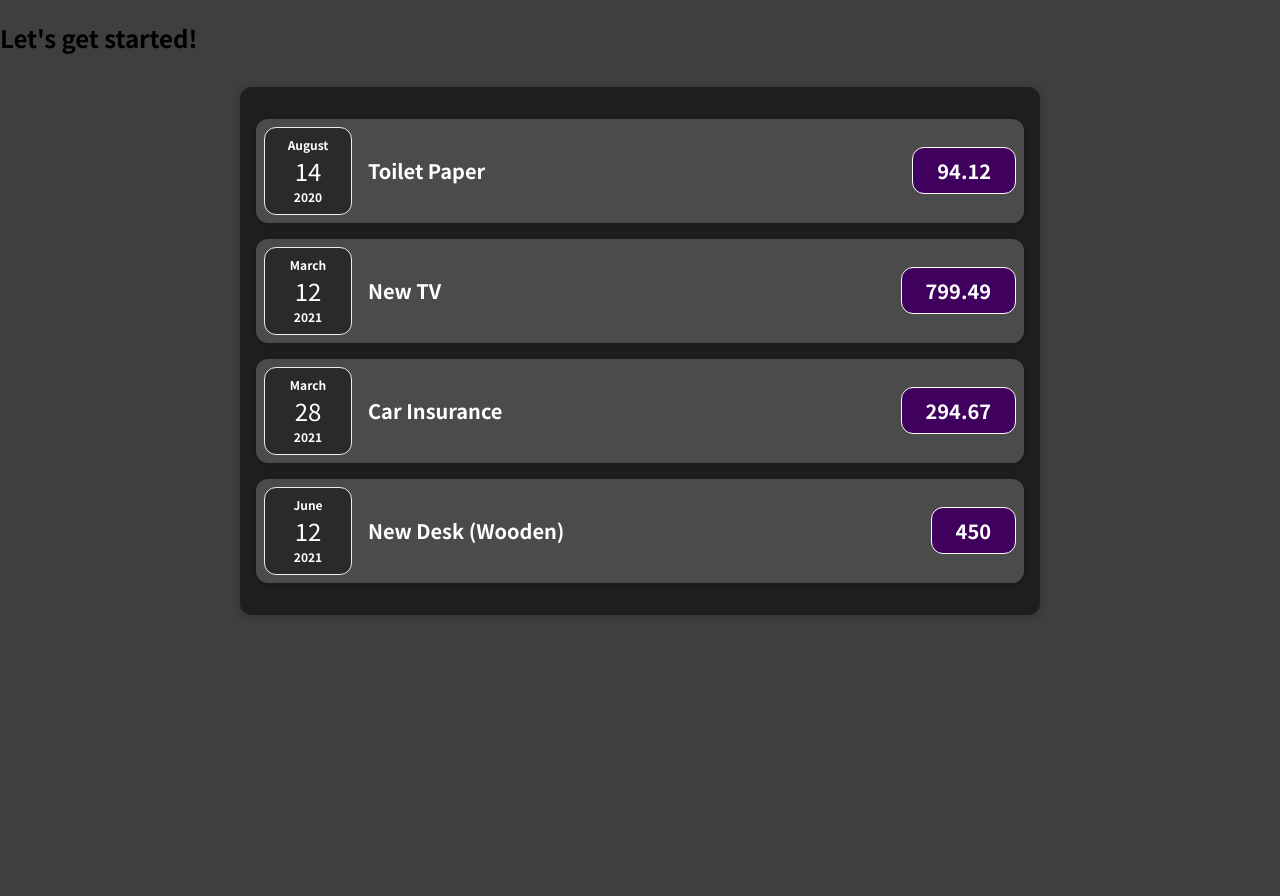
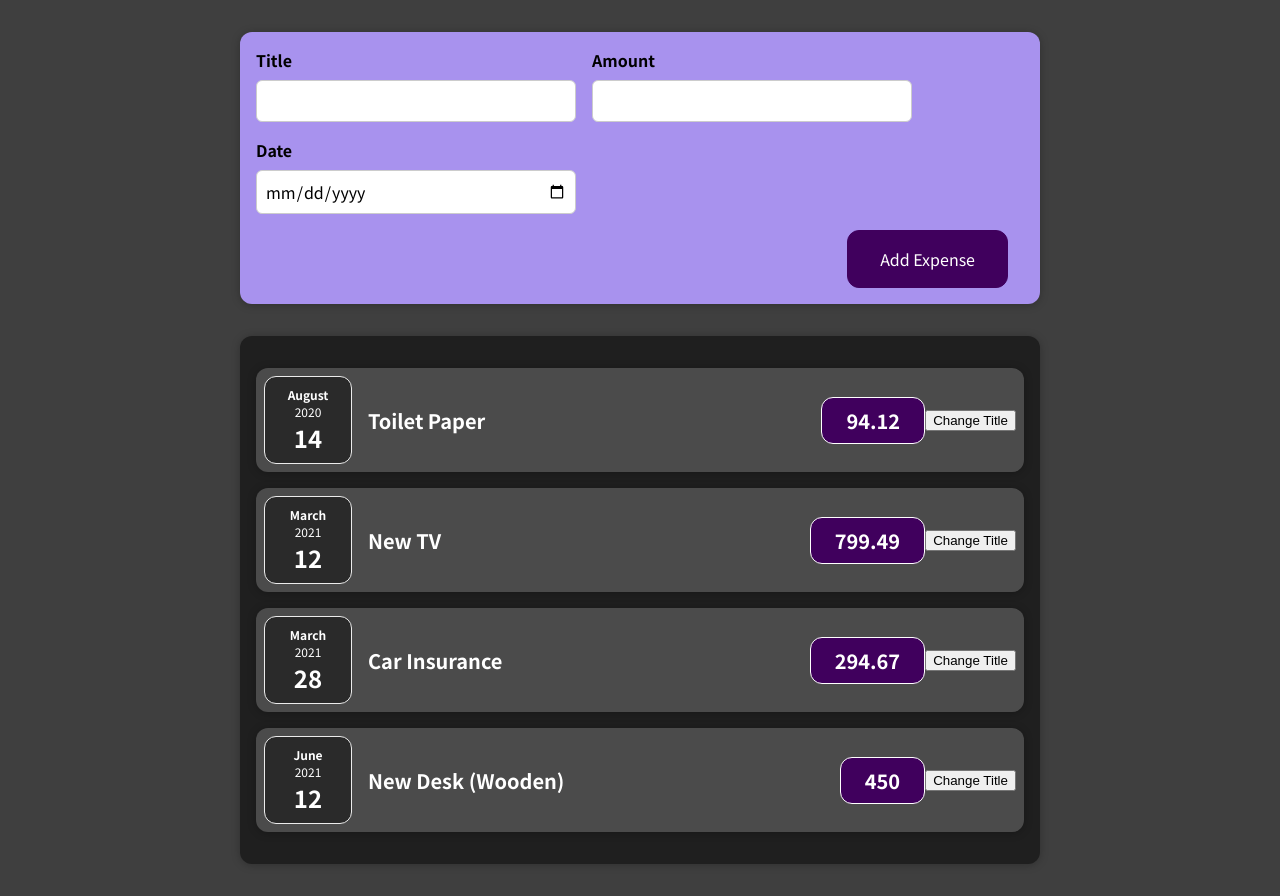
Before and after one commit to walt-wood/web-finances-app, a React (Create React App) app: page / in a window 1280 px wide. Before the commit the page ends 800 px from the top, so only its background shows below. Built offline with nearby package versions, Linux system fonts and the light colour scheme.

Commit message:
Through #55

```diff
--- a/src/App.js
+++ b/src/App.js
@@ -1,5 +1,6 @@
 import ExpenseItem from "./components/Expenses/ExpenseItem";
 import Expenses from "./components/Expenses/Expenses";
+import NewExpense from "./components/NewExpense/NewExpense";
 
 const App = () => {
   const expenses = [
@@ -25,7 +26,7 @@
   ];
   return (
     <div>
-      <h2>Let's get started!</h2>
+      <NewExpense />
       <Expenses items={expenses} />
     </div>
   );
--- a/src/components/Expenses/ExpenseDate.css
+++ b/src/components/Expenses/ExpenseDate.css
@@ -18,9 +18,9 @@
 
 .expense-date__year {
   font-size: 0.75rem;
-  font-weight: bold;
 }
 
 .expense-date__day {
   font-size: 1.5rem;
+  font-weight: bold;
 }
--- a/src/components/Expenses/ExpenseDate.js
+++ b/src/components/Expenses/ExpenseDate.js
@@ -8,8 +8,8 @@
   return (
     <div className="expense-date">
       <div className="expense-date__month">{month}</div>
+      <div className="expense-date__year">{year}</div>
       <div className="expense-date__day">{day}</div>
-      <div className="expense-date__year">{year}</div>
     </div>
   );
 };
--- a/src/components/Expenses/ExpenseItem.js
+++ b/src/components/Expenses/ExpenseItem.js
@@ -1,15 +1,25 @@
 import "./ExpenseItem.css";
 import ExpenseDate from "./ExpenseDate";
 import Card from "../UI/Card";
+import { useState } from "react";
 
 const ExpenseItem = (props) => {
+  // useState() cannot be called outside component functions or inside nested functions
+  const [title, setTitle] = useState(props.title);
+
+  const clickHandler = () => {
+    // This schedules the update, so a console.log(title) here would show old value.
+    setTitle("Updated!");
+  };
+
   return (
     <Card className="expense-item">
       <ExpenseDate date={props.date} />
       <div className="expense-item__description">
-        <h2>{props.title}</h2>
+        <h2>{title}</h2>
         <div className="expense-item__price">{props.amount}</div>
       </div>
+      <button onClick={clickHandler}>Change Title</button>
     </Card>
   );
 };
--- /dev/null
+++ b/src/components/NewExpense/ExpenseForm.css
@@ -0,0 +1,26 @@
+.new-expense__controls {
+  display: flex;
+  flex-wrap: wrap;
+  gap: 1rem;
+  margin-bottom: 1rem;
+  text-align: left;
+}
+
+.new-expense__control label {
+  font-weight: bold;
+  margin-bottom: 0.5rem;
+  display: block;
+}
+
+.new-expense__control input {
+  font: inherit;
+  padding: 0.5rem;
+  border-radius: 6px;
+  border: 1px solid #ccc;
+  width: 20rem;
+  max-width: 100%;
+}
+
+.new-expense__actions {
+  text-align: right;
+}
--- /dev/null
+++ b/src/components/NewExpense/ExpenseForm.js
@@ -0,0 +1,90 @@
+import "./ExpenseForm.css";
+import { useState } from "react";
+
+const ExpenseForm = () => {
+  // Multiple state slice approach
+  // target.value is always a string so send useState empty string.
+  //   const [enteredTitle, setEnteredTitle] = useState("");
+  //   const [enteredDate, setEnteredDate] = useState("");
+  //   const [enteredAmount, setEnteredAmount] = useState("");
+
+  // Above approach is not necessary by passing object to useState({})
+  const [userInput, setUserInput] = useState({
+    enterdTitle: "",
+    enteredAmount: "",
+    enteredDate: "",
+  });
+
+  const titleChangeHandler = (event) => {
+    // Multiple state approach
+    // setEnteredTitle(event.target.value);
+
+    // Single state approach
+    // Since React replaces old state with this update, must give it all data.
+    setUserInput({
+      // Copy old object
+      ...userInput,
+      // Update title
+      enterdTitle: event.target.value,
+    });
+  };
+
+  const amountChangeHandler = (event) => {
+    // setEnteredAmount(event.target.value);
+    setUserInput({
+      // Copy old object
+      ...userInput,
+      // Update title
+      enterdAmount: event.target.value,
+    });
+  };
+
+  const dateChangeHandler = (event) => {
+    // setEnteredDate(event.target.value);
+    setUserInput({
+      // Copy old object
+      ...userInput,
+      // Update title
+      enteredDate: event.target.value,
+    });
+  };
+
+  return (
+    <form>
+      <div className="new-expense__controls">
+        <div className="new-expense__control">
+          <label>Title</label>
+          <input
+            type="text"
+            onChange={titleChangeHandler}
+            min="0.01"
+            step="0.01"
+          />
+        </div>
+        <div className="new-expense__control">
+          <label>Amount</label>
+          <input
+            type="number"
+            onChange={amountChangeHandler}
+            min="0.01"
+            step="0.01"
+          />
+        </div>
+        <div className="new-expense__control">
+          <label>Date</label>
+          <input
+            type="date"
+            onChange={dateChangeHandler}
+            min="2019-01-01"
+            max="2022-12-31"
+          />
+        </div>
+      </div>
+      <div className="new-expense__actions">
+        <button type="submit">Add Expense</button>
+      </div>
+    </form>
+  );
+};
+
+export default ExpenseForm;
--- /dev/null
+++ b/src/components/NewExpense/NewExpense.css
@@ -0,0 +1,38 @@
+.new-expense {
+  background-color: #a892ee;
+  padding: 1rem;
+  margin: 2rem auto;
+  width: 50rem;
+  max-width: 95%;
+  border-radius: 12px;
+  text-align: center;
+  box-shadow: 0 1px 8px rgba(0, 0, 0, 0.25);
+}
+
+.new-expense button {
+  font: inherit;
+  cursor: pointer;
+  padding: 1rem 2rem;
+  border: 1px solid #40005d;
+  background-color: #40005d;
+  color: white;
+  border-radius: 12px;
+  margin-right: 1rem;
+}
+
+.new-expense button:hover,
+.new-expense button:active {
+  background-color: #510674;
+  border-color: #510674;
+}
+
+.new-expense button.alternative {
+  color: #220131;
+  border-color: transparent;
+  background-color: transparent;
+}
+
+.new-expense button.alternative:hover,
+.new-expense button.alternative:active {
+  background-color: #ddb3f8;
+}
--- /dev/null
+++ b/src/components/NewExpense/NewExpense.js
@@ -0,0 +1,12 @@
+import "./NewExpense.css";
+import ExpenseForm from "./ExpenseForm";
+
+const NewExpense = () => {
+  return (
+    <div className="new-expense">
+      <ExpenseForm />
+    </div>
+  );
+};
+
+export default NewExpense;
```
